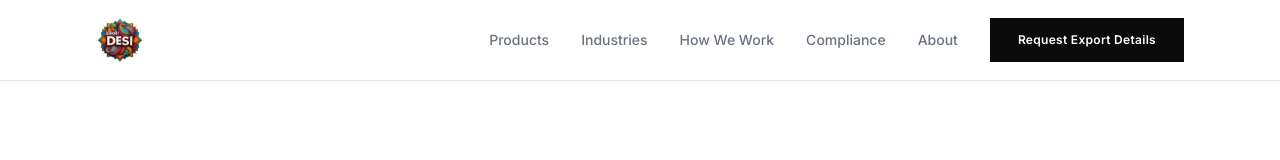
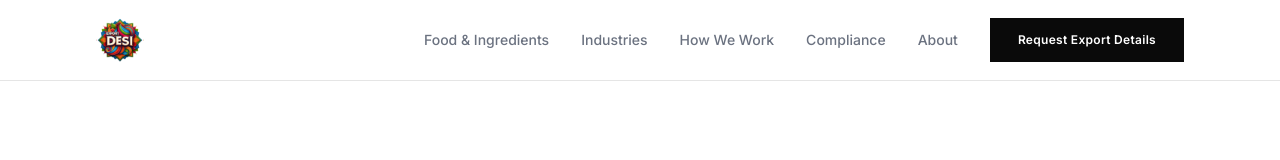
Before and after one commit to exportdesi/ExportDesi-web, a React (Vite) app: page / in a window 1280 px wide. Shown: the top 160 px of the page. Built offline with nearby package versions, Linux system fonts and the light colour scheme.

Commit message:
nav: rename to Food & Ingredients, fix active state per route

```diff
--- a/src/components/Navigation.jsx
+++ b/src/components/Navigation.jsx
@@ -2,8 +2,8 @@ import { useState } from 'react';
 import { Link, NavLink } from 'react-router-dom';
 
 const NAV_LINKS = [
-    { label: 'Products', href: '/industries/food-ingredients', isActive: (p) => p.startsWith('/industries') },
-    { label: 'Industries', href: '/industries', isActive: () => false },
+    { label: 'Food & Ingredients', href: '/industries/food-ingredients', isActive: (p) => p.startsWith('/industries') && p !== '/industries' },
+    { label: 'Industries', href: '/industries', isActive: (p) => p === '/industries' },
     { label: 'How We Work', href: '/how-we-work' },
     { label: 'Compliance', href: '/compliance' },
     { label: 'About', href: '/about' },
```
